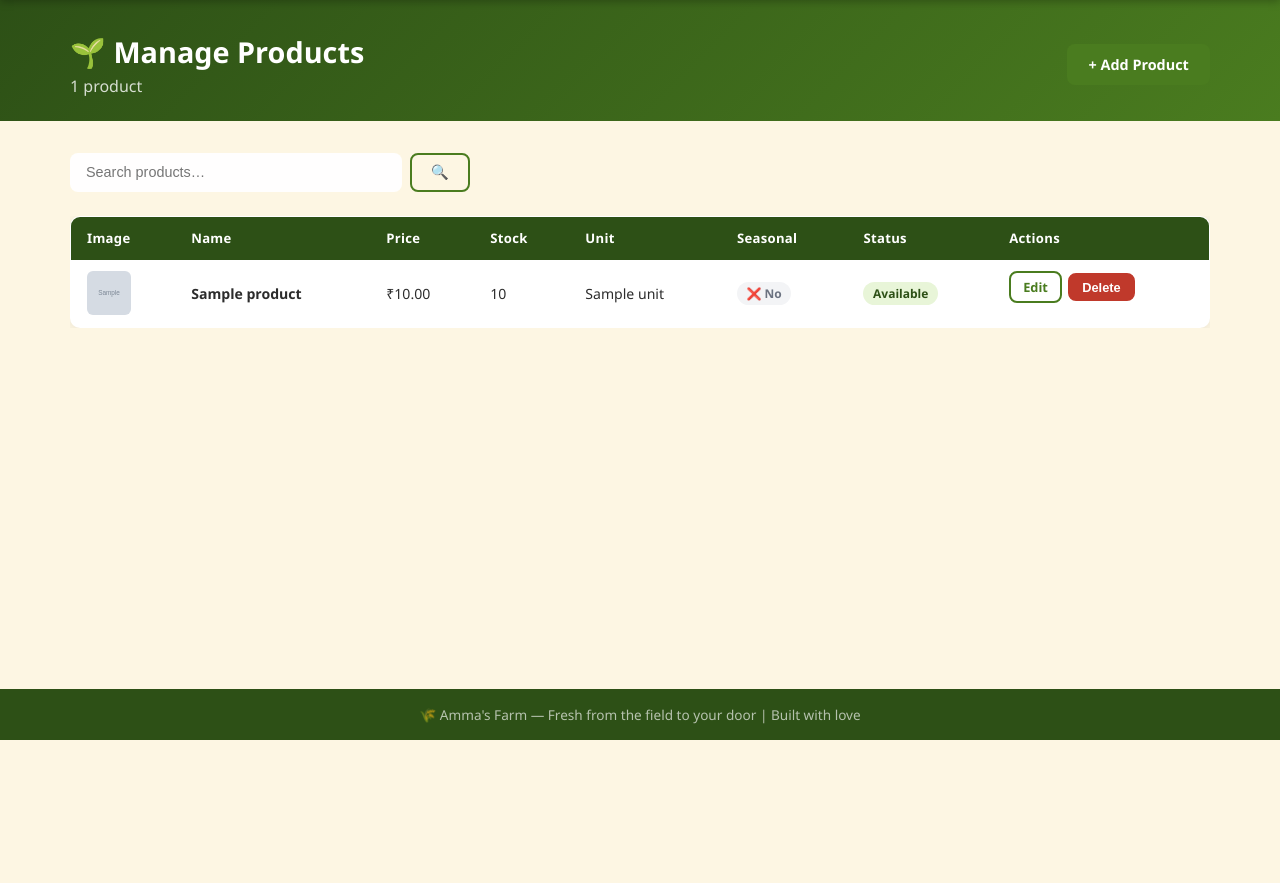
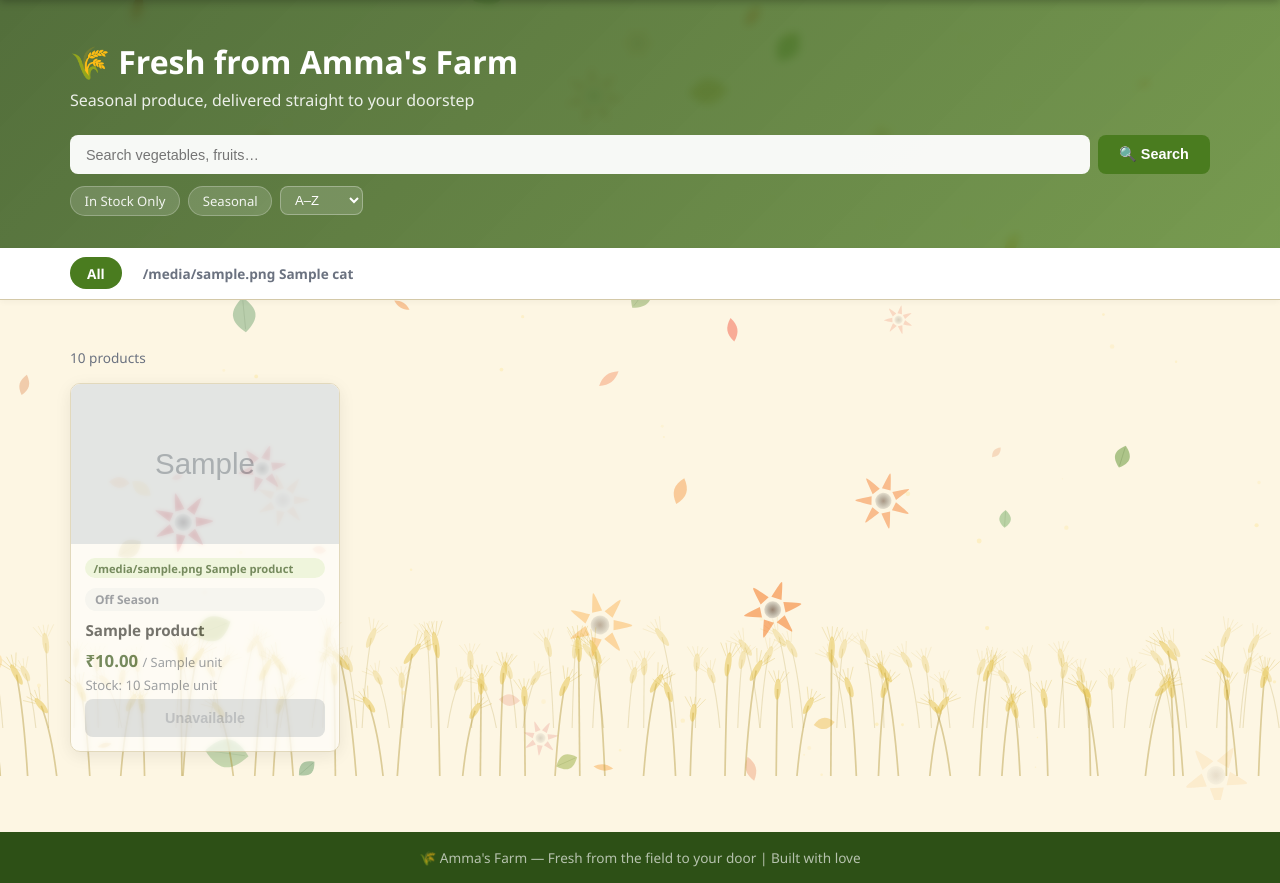
Before and after one commit to srilalita-05/ammas_farm, a Python web app: template templates/shop/products.html in a window 1280 px wide. Shown: the part 60-943 px from the top of the page. Before the commit the page ends 800 px from the top, so only its background shows below. Run offline with Jinja, Linux system fonts and the light colour scheme; the template is opened without the code that fills it: most values are stand-ins (such as "Sample title", 1, 10 or a date in 2020); grey boxes marked "Sample" are stand-in pictures.

Commit message:
changed status of products. logic

```diff
--- a/templates/shop/products.html
+++ b/templates/shop/products.html
@@ -1,58 +1,142 @@
 {% extends 'base.html' %}
-{% block title %}Manage Products{% endblock %}
+{% block title %}Shop — Fresh Produce{% endblock %}
 {% block content %}
-<div class="page-header"><div class="container"><div class="page-header-row"><div><h1>🌱 Manage Products</h1><p>{{ products|length }} product{{ 's' if products|length != 1 }}</p></div><a href="{{ url_for('admin_add_product') }}" class="btn btn-primary">+ Add Product</a></div></div></div>
-<div class="container">
-  <form method="GET" action="{{ url_for('admin_products') }}" class="search-bar" style="max-width:400px;margin-bottom:1.5rem;">
-    <input type="text" name="search" value="{{ query }}" placeholder="Search products…" class="search-input" />
-    <button type="submit" class="btn btn-outline">🔍</button>
-  </form>
-  {% if products %}
-  <div class="table-wrap">
-    <table class="data-table">
-      <thead><tr><th>Image</th><th>Name</th><th>Price</th><th>Stock</th><th>Unit</th><th>Seasonal</th><th>Status</th><th>Actions</th></tr></thead>
-      <tbody>
+
+<div class="shop-page-wrap">
+
+  <canvas id="farm-canvas"></canvas>
+
+  <div class="shop-hero-glass">
+    <div class="hero-content">
+      <h1>🌾 Fresh from Amma's Farm</h1>
+      <p>Seasonal produce, delivered straight to your doorstep</p>
+
+      <form method="GET" action="{{ url_for('shop') }}" class="search-form">
+        <div class="search-bar">
+          <input type="text" name="search" value="{{ query }}"
+                 placeholder="Search vegetables, fruits…" class="search-input"/>
+          <button type="submit" class="btn btn-primary">🔍 Search</button>
+        </div>
+        <div class="filter-pills">
+          <label class="pill {% if available_only %}pill-active{% endif %}">
+            <input type="checkbox" name="available_only" value="true"
+                   {% if available_only %}checked{% endif %} onchange="this.form.submit()"/>
+            In Stock Only
+          </label>
+          <label class="pill {% if seasonal %}pill-active{% endif %}">
+            <input type="checkbox" name="seasonal" value="true"
+                   {% if seasonal %}checked{% endif %} onchange="this.form.submit()"/>
+            Seasonal
+          </label>
+          <select name="ordering" class="sort-select" onchange="this.form.submit()">
+            <option value="name"   {% if ordering=='name'   %}selected{% endif %}>A–Z</option>
+            <option value="price"  {% if ordering=='price'  %}selected{% endif %}>Price ↑</option>
+            <option value="-price" {% if ordering=='-price' %}selected{% endif %}>Price ↓</option>
+          </select>
+        </div>
+      </form>
+    </div>
+  </div>
+
+  <div class="category-bar category-bar-shop">
+    <div class="container">
+      <div class="cat-tabs">
+        <a href="{{ url_for('shop', search=query, ordering=ordering) }}"
+           class="cat-tab {% if not active_category %}cat-tab-active{% endif %}">All</a>
+        {% for cat in all_categories %}
+        <a href="{{ url_for('shop', category=cat['id'], search=query, ordering=ordering) }}"
+           class="cat-tab {% if active_category == cat['id'] %}cat-tab-active{% endif %}">
+          {{ cat['icon'] }} {{ cat['name'] }}
+        </a>
+        {% endfor %}
+      </div>
+    </div>
+  </div>
+
+  <div class="shop-products-area">
+    <div class="container">
+      {% if products %}
+      <p class="results-count">{{ total }} product{{ 's' if total != 1 }}</p>
+      <div class="product-grid">
         {% for p in products %}
-        <tr class="{% if p['stock_quantity'] == 0 %}row-danger{% elif product_is_low_stock(p) %}row-warning{% endif %}">
-          <td>
+        <div class="product-card {% if not product_is_available(p) %}product-unavailable{% endif %}">
+          <a href="{{ url_for('product_detail', product_id=p['id']) }}" class="product-img-link">
             {% if p['image'] %}
               {% if p['image'].startswith('http') %}
-                <img src="{{ p['image'] }}" class="table-thumb"/>
+                <img src="{{ p['image'] }}" alt="{{ p['name'] }}" class="product-img"/>
               {% else %}
-                <img src="{{ url_for('static', filename='uploads/' + p['image']) }}" class="table-thumb"/>
+                <img src="{{ url_for('static', filename='uploads/' + p['image']) }}"
+                     alt="{{ p['name'] }}" class="product-img"/>
               {% endif %}
             {% else %}
-            <div class="table-thumb-placeholder">🌿</div>
+            <div class="product-img-placeholder">{{ p['category_icon'] or '🌿' }}</div>
             {% endif %}
-          </td>
-          <td><strong>{{ p['name'] }}</strong></td>
-          <td>₹{{ "%.2f"|format(p['price']) }}</td>
-          <td>{{ p['stock_quantity'] }}{% if p['stock_quantity'] == 0 %}<span class="badge badge-danger">Out</span>{% elif product_is_low_stock(p) %}<span class="badge badge-warning">Low</span>{% endif %}</td>
-          <td>{{ p['unit'] }}</td>
-          <td>{% if p['seasonal_availability'] %}<span class="badge badge-success">✅ Yes</span>{% else %}<span class="badge badge-muted">❌ No</span>{% endif %}</td>
-          <td>
-            {% if p['stock_quantity'] <= 0 %}
-              <span class="badge badge-danger">Unavailable</span>
-            {% elif product_is_low_stock(p) %}
-              <span class="badge badge-warning">Limited Stock</span>
+          </a>
+          <div class="product-info">
+            {% if p['category_name'] %}
+            <span class="cat-pill">{{ p['category_icon'] }} {{ p['category_name'] }}</span>
+            {% endif %}
+            {% if product_is_low_stock(p) %}<span class="badge badge-warning">⚠️ Low Stock</span>
+            {% elif p['stock_quantity'] == 0 %}<span class="badge badge-danger">Out of Stock</span>
+            {% elif not p['seasonal_availability'] %}<span class="badge badge-muted">Off Season</span>
+            {% endif %}
+            <h3 class="product-name">
+              <a href="{{ url_for('product_detail', product_id=p['id']) }}">{{ p['name'] }}</a>
+            </h3>
+            <p class="product-price">₹{{ "%.2f"|format(p['price']) }}
+              <span class="unit">/ {{ p['unit'] }}</span></p>
+            <p class="text-muted small">Stock: {{ p['stock_quantity'] }} {{ p['unit'] }}</p>
+
+            {% if product_is_available(p) %}
+              {% if current_user and current_user['role'] != 'admin' %}
+              <form method="POST" action="{{ url_for('add_to_cart') }}" class="add-to-cart-form">
+                <input type="hidden" name="csrf_token" value="{{ csrf_token() }}"/>
+                <input type="hidden" name="product_id" value="{{ p['id'] }}"/>
+                <input type="hidden" name="next" value="{{ url_for('shop') }}"/>
+                <div class="qty-row">
+                  <input type="number" name="quantity" value="1" min="1"
+                         max="{{ p['stock_quantity'] }}" class="qty-input"/>
+                  <button type="submit" class="btn btn-primary btn-sm">Add 🛒</button>
+                </div>
+              </form>
+              {% elif not current_user %}
+              <a href="{{ url_for('login') }}" class="btn btn-outline btn-sm btn-full">Login to Buy</a>
+              {% endif %}
             {% else %}
-              <span class="badge badge-success">Available</span>
+            <button class="btn btn-disabled btn-full" disabled>Unavailable</button>
             {% endif %}
-          </td>
-          <td class="action-col">
-            <a href="{{ url_for('admin_edit_product', product_id=p['id']) }}" class="btn btn-sm btn-outline">Edit</a>
-            <form method="POST" action="{{ url_for('admin_delete_product', product_id=p['id']) }}" style="display:inline;" onsubmit="return confirm('Delete {{ p['name'] }}?')">
-              <input type="hidden" name="csrf_token" value="{{ csrf_token() }}"/>
-              <button type="submit" class="btn btn-sm btn-danger">Delete</button>
-            </form>
-          </td>
-        </tr>
+          </div>
+        </div>
         {% endfor %}
-      </tbody>
-    </table>
+      </div>
+
+      {% if total_pages > 1 %}
+      <div class="pagination">
+        {% if page > 1 %}
+        <a href="{{ url_for('shop', page=page-1, search=query, ordering=ordering, category=active_category) }}"
+           class="page-btn">← Prev</a>
+        {% endif %}
+        {% for i in range(1, total_pages+1) %}
+        <a href="{{ url_for('shop', page=i, search=query, ordering=ordering, category=active_category) }}"
+           class="page-btn {% if i == page %}page-btn-active{% endif %}">{{ i }}</a>
+        {% endfor %}
+        {% if page < total_pages %}
+        <a href="{{ url_for('shop', page=page+1, search=query, ordering=ordering, category=active_category) }}"
+           class="page-btn">Next →</a>
+        {% endif %}
+      </div>
+      {% endif %}
+
+      {% else %}
+      <div class="empty-state">
+        <span class="empty-icon">🌿</span>
+        <h3>No products found</h3>
+        <p>Try adjusting your search or filters.</p>
+        <a href="{{ url_for('shop') }}" class="btn btn-primary">View All Products</a>
+      </div>
+      {% endif %}
+    </div>
   </div>
-  {% else %}
-  <div class="empty-state"><span class="empty-icon">🌿</span><h3>No products found</h3><a href="{{ url_for('admin_add_product') }}" class="btn btn-primary">Add First Product</a></div>
-  {% endif %}
+
 </div>
 {% endblock %}
```
Also changed, not shown: templates/admin/products.html (+9 -1 lines).
